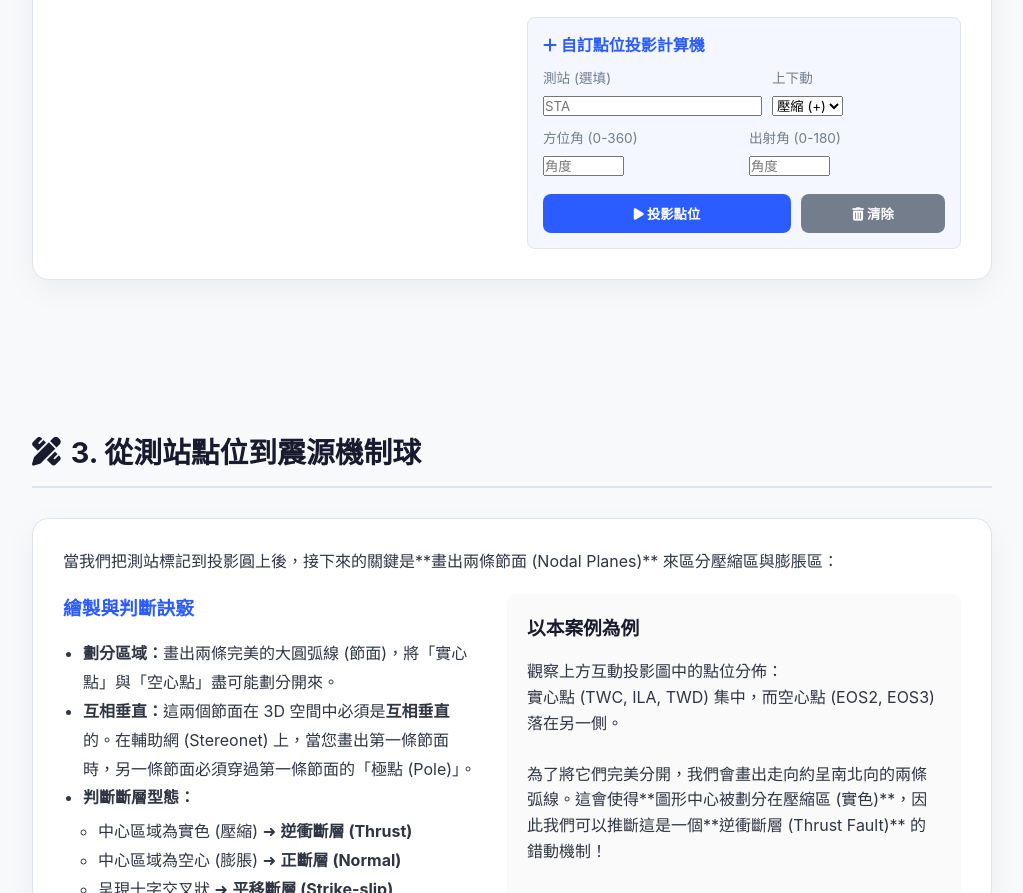
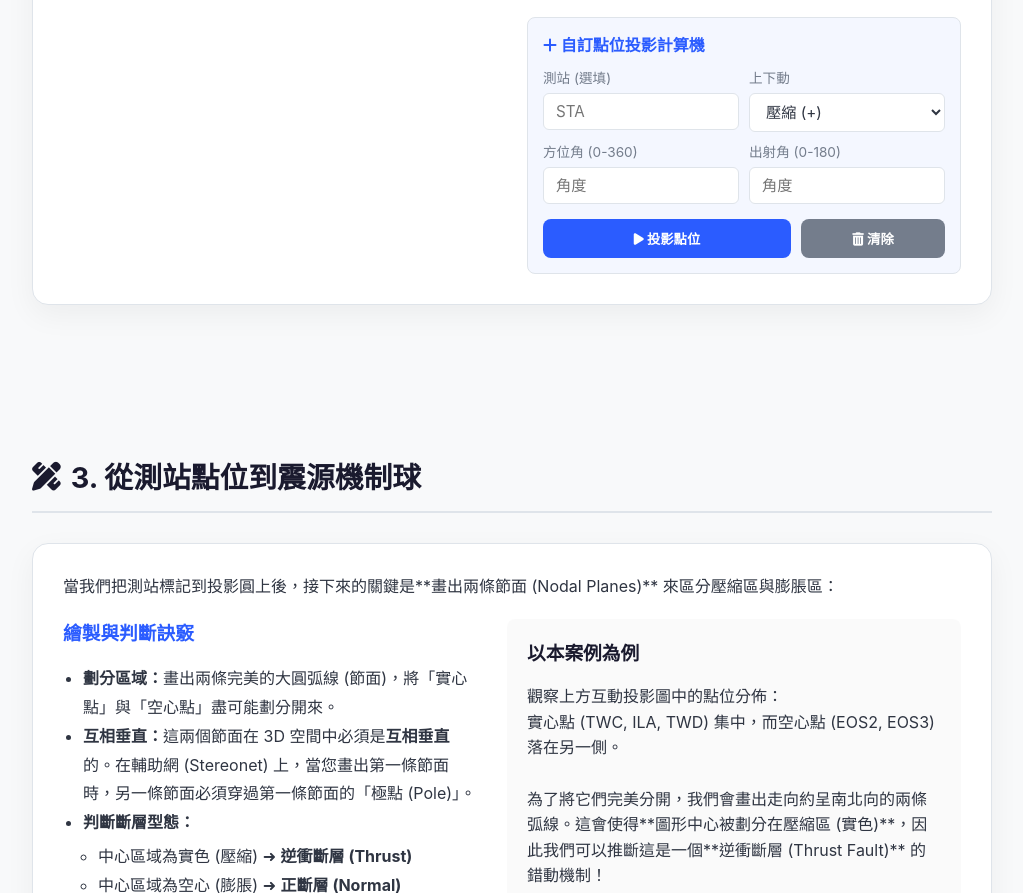
Before and after one commit to rrrnnn0518-ux/Seismology-Focal-Mechanism, a plain HTML site: page index.html in a window 1280 px wide. Shown: the part 1804-2697 px from the top of the page, without its empty margins (128-1151 px from the left). Drawn offline with Linux system fonts and the light colour scheme.

Commit message:
Update style.css

```diff
--- a/style.css
+++ b/style.css
@@ -177,6 +177,21 @@ canvas {
     background: #1e45c7;
 }
 
+.form-input {
+    width: 100%;
+    padding: 8px 12px;
+    border: 1px solid var(--border-color);
+    border-radius: 6px;
+    background: var(--surface-color);
+    color: var(--text-color);
+    font-size: 0.95rem;
+    transition: border-color 0.2s;
+}
+.form-input:focus {
+    outline: none;
+    border-color: var(--primary-color);
+}
+
 .theme-btn {
     position: fixed;
     bottom: 30px;
```
